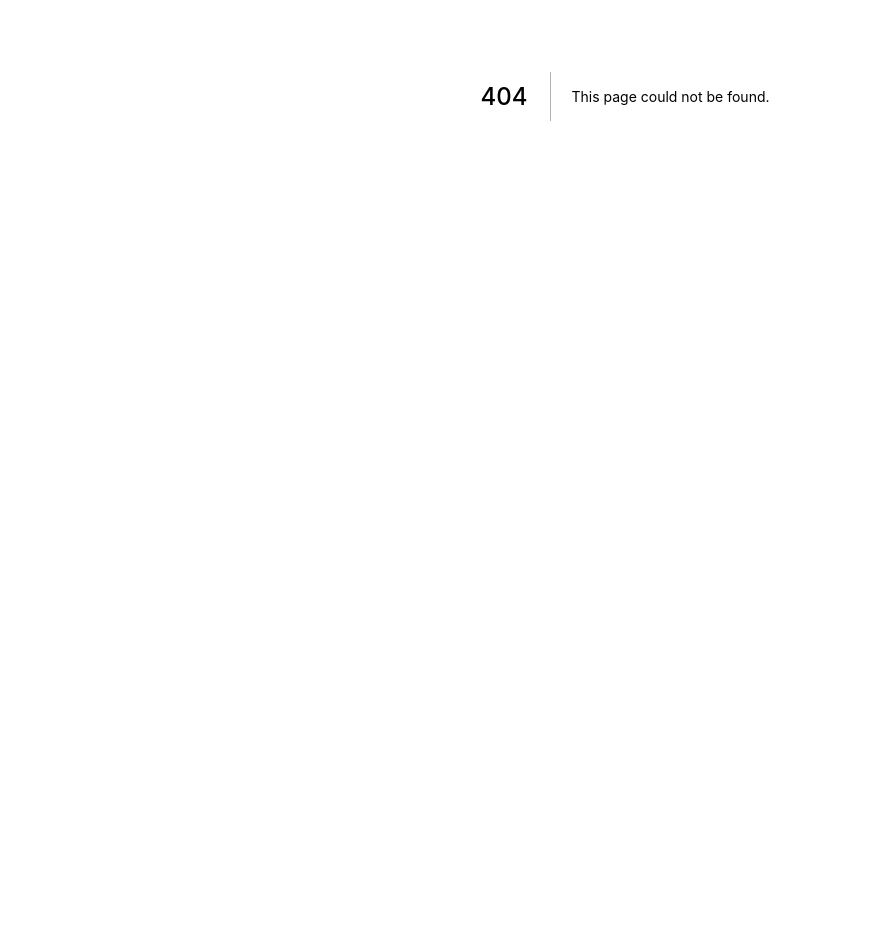
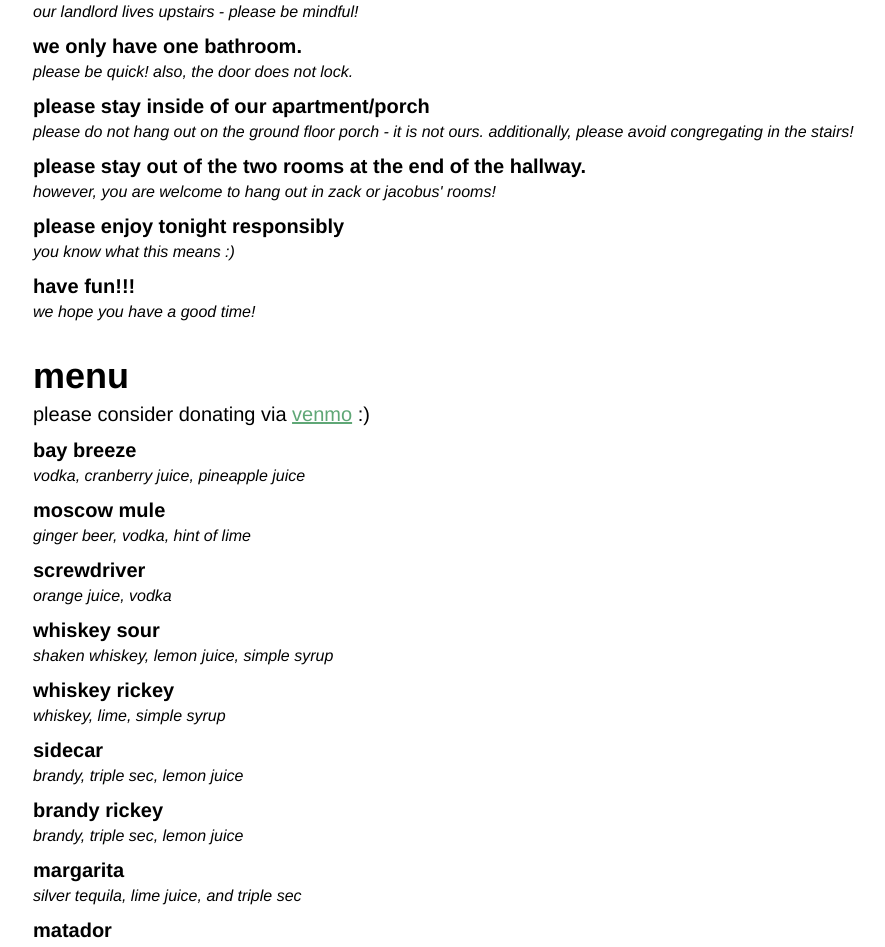
Before and after one commit to z-roth/personal-website, a Next.js app: page /party in a window 1280 px wide. Before the commit this address had no page. Shown: the part 304-1251 px from the top of the page, without its empty margins (15-900 px from the left). Before the commit the page ends 800 px from the top, so only its background shows below. Built offline with nearby package versions, Linux system fonts and the light colour scheme.

Commit message:
added secret feature

```diff
--- /dev/null
+++ b/components/menu-item.jsx
@@ -0,0 +1,10 @@
+const MenuItem = ({ title, description }) => {
+  return (
+    <div className="my-2">
+      <h4 className="text-xl font-semibold">{title}</h4>
+      <p className="text-md italic">{description}</p>
+    </div>
+  );
+};
+
+export default MenuItem;
--- /dev/null
+++ b/pages/party.js
@@ -0,0 +1,90 @@
+import Head from "next/head";
+import Link from "next/link";
+import MenuItem from "../components/menu-item";
+
+const Party = () => {
+  return (
+    <div className="p-6 fade-in-page">
+      <Head>
+        <title>welcome to flavortown!</title>
+      </Head>
+      <div className="p-6">
+        <h1 className="text-6xl font-semibold">welcome to flavortown!</h1>
+        <h2 className="text-4xl my-2">we hope you enjoy your stay.</h2>
+        <Link href="https://open.spotify.com/playlist/39jSQmsm2xaPa23B5wiMDk?si=661ce8b681274468&pt=875eec6ec26d79a401a85c363e4d1b9c">
+          <a className="text-2xl underline text-secondary">
+            add to the collaborative playlist!
+          </a>
+        </Link>
+        <h2 className="text-4xl mt-8 mb-2 font-semibold">quick rules</h2>
+        <MenuItem
+          title="please be courteous of our neighbors."
+          description="our landlord lives upstairs - please be mindful!"
+        />
+        <MenuItem
+          title="we only have one bathroom."
+          description="please be quick! also, the door does not lock."
+        />
+        <MenuItem
+          title="please stay inside of our apartment/porch"
+          description="please do not hang out on the ground floor porch - it is not ours. additionally, please avoid congregating in the stairs!"
+        />
+        <MenuItem
+          title="please stay out of the two rooms at the end of the hallway."
+          description="however, you are welcome to hang out in zack or jacobus' rooms!"
+        />
+        <MenuItem
+          title="please enjoy tonight responsibly"
+          description="you know what this means :)"
+        />
+        <MenuItem
+          title="have fun!!!"
+          description="we hope you have a good time!"
+        />
+        <h2 className="text-4xl mt-8 font-semibold">menu</h2>
+        <h4 className="text-xl mt-1">
+          {"please consider donating via "}
+          <Link href="https://venmo.com/zkr727?txn=pay&note=flavortown&amount=3.69">
+            <a className="underline text-secondary">{`venmo`}</a>
+          </Link>
+          {" :)"}
+        </h4>
+        <MenuItem
+          title="bay breeze"
+          description="vodka, cranberry juice, pineapple juice"
+        />
+        <MenuItem
+          title="moscow mule"
+          description="ginger beer, vodka, hint of lime"
+        />
+        <MenuItem title="screwdriver" description="orange juice, vodka" />
+        <MenuItem
+          title="whiskey sour"
+          description="shaken whiskey, lemon juice, simple syrup"
+        />
+        <MenuItem
+          title="whiskey rickey"
+          description="whiskey, lime, simple syrup"
+        />
+        <MenuItem
+          title="sidecar"
+          description="brandy, triple sec, lemon juice"
+        />
+        <MenuItem
+          title="brandy rickey"
+          description="brandy, triple sec, lemon juice"
+        />
+        <MenuItem
+          title="margarita"
+          description="silver tequila, lime juice, and triple sec"
+        />
+        <MenuItem
+          title="matador"
+          description="gold tequila, pineapple juice, lime juice"
+        />
+      </div>
+    </div>
+  );
+};
+
+export default Party;
```
